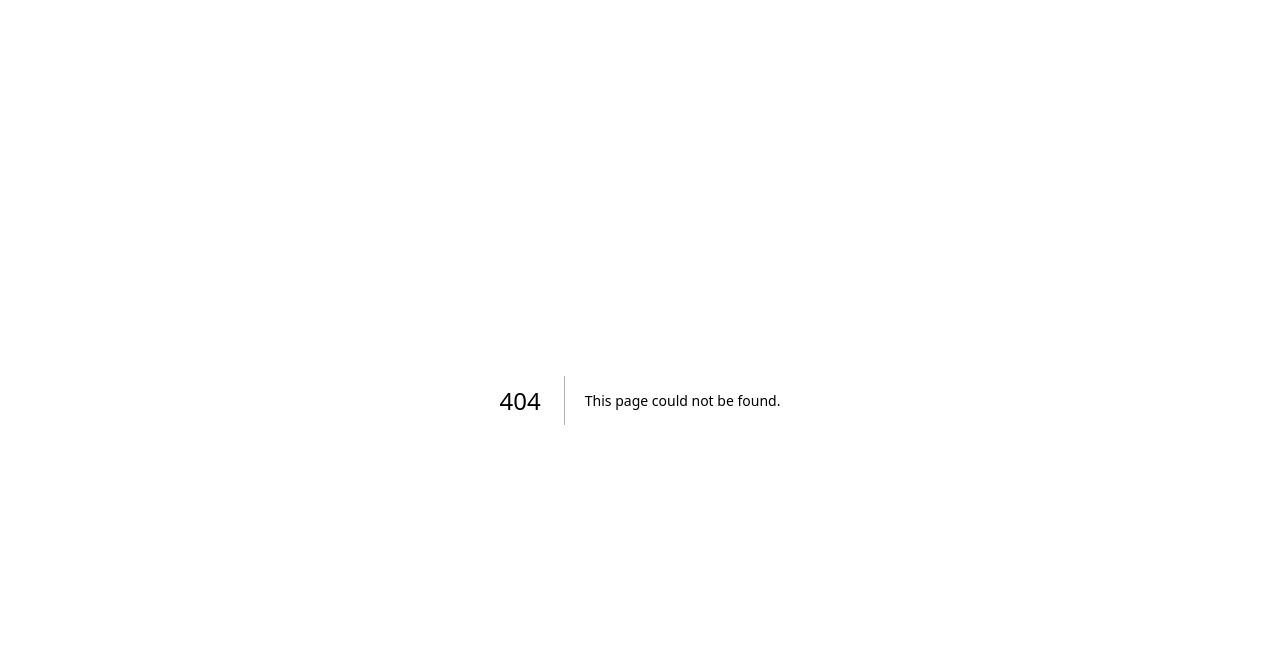
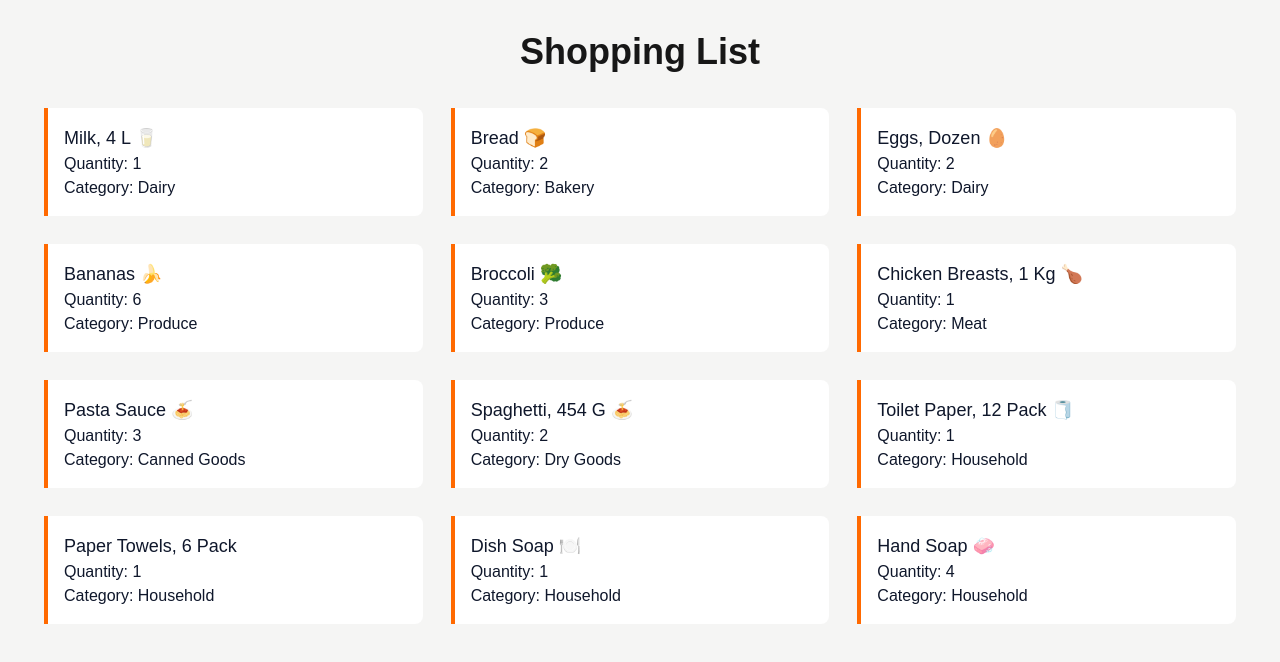
Before and after one commit to TonyChung7/cprg306-assignments, a Next.js app: page /week-4 in a window 1280 px wide. Before the commit this address had no page. Shown: the top 662 px of the page. Built offline with nearby package versions, Linux system fonts and the light colour scheme.

Commit message:
Week-4: Create Item, ItemList, Items.json, Page.js and update homepage

```diff
--- a/app/page.js
+++ b/app/page.js
@@ -25,6 +25,15 @@ export default function Home() {
             → Week 3 Assignment
           </Link>
         </li>
+        <li>
+          <Link
+            className=" hover:text-blue-700 hover:underline
+            inline-block hover:translate-x-2 transition-all duration-300"
+            href="/week-4"
+          >
+            → Week 4 Assignment
+          </Link>
+        </li>
       </ul>
     </main>
   );
--- /dev/null
+++ b/app/week-4/GroceryItem.js
@@ -0,0 +1,12 @@
+export default function GroceryItem({ name, quantity, category }) {
+  return (
+    <li
+      className="p-4 m-3 bg-white text-slate-900 border-l-4 border-orange-500
+    rounded-r-lg hover:shadow-lg hover:bg-stone-300 transition-colors duration-300 "
+    >
+      <p className="text-lg capitalize">{name}</p>
+      <p>Quantity: {quantity}</p>
+      <p className="capitalize">Category: {category}</p>
+    </li>
+  );
+}
--- /dev/null
+++ b/app/week-4/GroceryItemList.js
@@ -0,0 +1,12 @@
+import GroceryItem from "./GroceryItem";
+import GroceryItems from "./GroceryItems";
+
+export default function GroceryItemList() {
+  return (
+    <ul className="grid grid-cols-1 md:grid-cols-2 lg:grid-cols-3 gap-1">
+      {GroceryItems.map((item) => (
+        <GroceryItem key={item.id} {...item} />
+      ))}
+    </ul>
+  );
+}
--- /dev/null
+++ b/app/week-4/GroceryItems.json
@@ -0,0 +1,74 @@
+[
+  {
+    "id": "1h2GJKH12gkHG31h1H",
+    "name": "milk, 4 L 🥛",
+    "quantity": 1,
+    "category": "dairy"
+  },
+  {
+    "id": "2KJH3k2j3H1k2J3K1H",
+    "name": "bread 🍞",
+    "quantity": 2,
+    "category": "bakery"
+  },
+  {
+    "id": "3h2KJH3k2j3H1k2J3",
+    "name": "eggs, dozen 🥚",
+    "quantity": 2,
+    "category": "dairy"
+  },
+  {
+    "id": "4k2J3K1H2GJKH12gk",
+    "name": "bananas 🍌",
+    "quantity": 6,
+    "category": "produce"
+  },
+  {
+    "id": "5H1h1H2KJH3k2j3H",
+    "name": "broccoli 🥦",
+    "quantity": 3,
+    "category": "produce"
+  },
+  {
+    "id": "6H1k2J3K1H2GJKH1",
+    "name": "chicken breasts, 1 kg 🍗",
+    "quantity": 1,
+    "category": "meat"
+  },
+  {
+    "id": "7gkHG31h1H2KJH3k",
+    "name": "pasta sauce 🍝",
+    "quantity": 3,
+    "category": "canned goods"
+  },
+  {
+    "id": "8j3H1k2J3K1H2GJK",
+    "name": "spaghetti, 454 g 🍝",
+    "quantity": 2,
+    "category": "dry goods"
+  },
+  {
+    "id": "9H12gkHG31h1H2KJ",
+    "name": "toilet paper, 12 pack 🧻",
+    "quantity": 1,
+    "category": "household"
+  },
+  {
+    "id": "10H3k2j3H1k2J3K1",
+    "name": "paper towels, 6 pack",
+    "quantity": 1,
+    "category": "household"
+  },
+  {
+    "id": "11k2J3K1H2GJKH12",
+    "name": "dish soap 🍽️",
+    "quantity": 1,
+    "category": "household"
+  },
+  {
+    "id": "12GJKH12gkHG31h1",
+    "name": "hand soap 🧼",
+    "quantity": 4,
+    "category": "household"
+  }
+]
--- /dev/null
+++ b/app/week-4/page.js
@@ -0,0 +1,12 @@
+import GroceryItemList from "./GroceryItemList";
+
+export default function Page() {
+  return (
+    <main className="bg-stone-100 p-8 min-h-screen">
+      <h1 className="text-4xl font-extrabold text-center mb-6">
+        Shopping List
+      </h1>
+      <GroceryItemList />
+    </main>
+  );
+}
```
